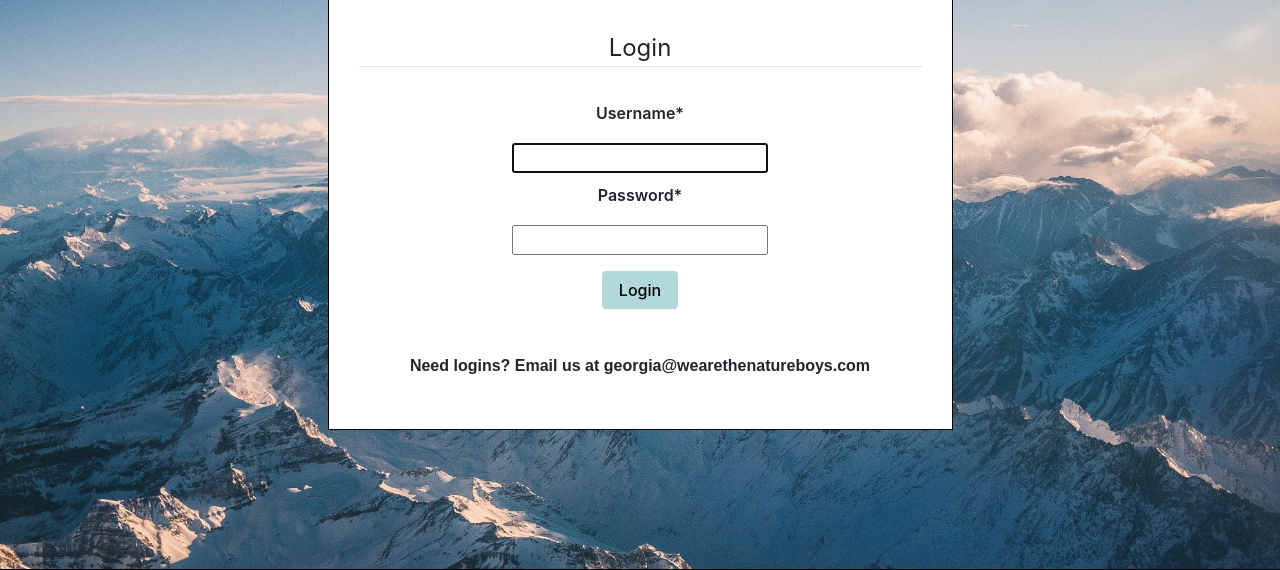
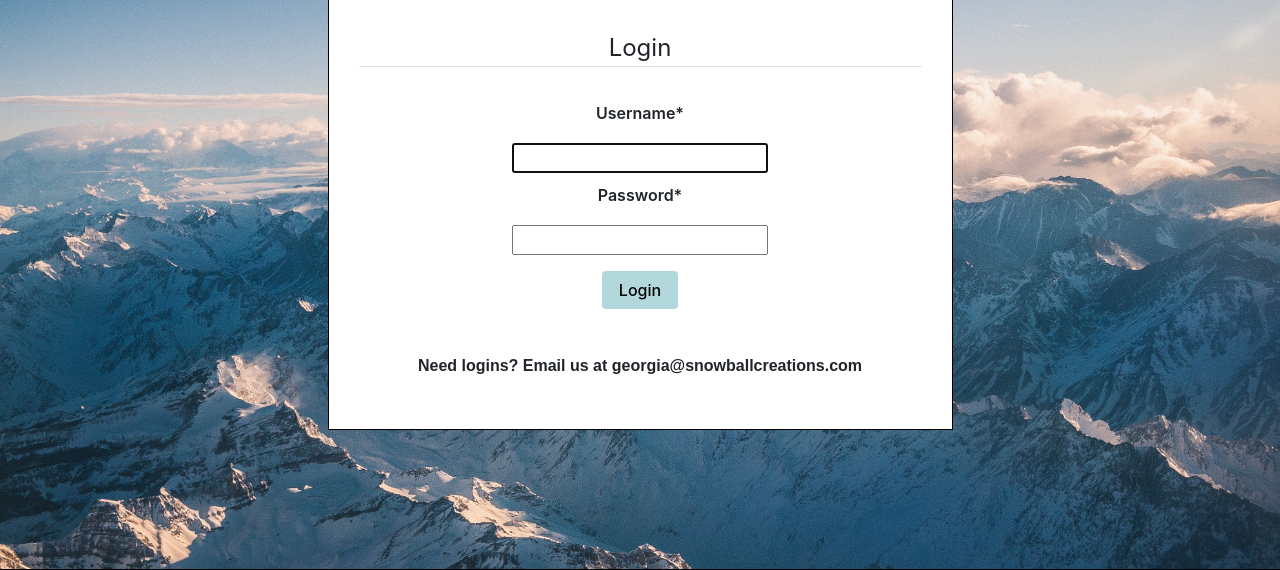
Before and after one commit to emilyjt/snowball-creations, a Django app: page / in a window 1280 px wide. Shown: the part 181-751 px from the top of the page. Run offline with Django 3.2, Linux system fonts and the light colour scheme; some libraries are stand-ins or nearby versions.

Commit message:
update email on login page

```diff
--- a/sc_app/users/templates/users/login.html
+++ b/sc_app/users/templates/users/login.html
@@ -13,6 +13,6 @@
       </div>
     </form>
     <br>
-    <p>Need logins? Email us at georgia@wearethenatureboys.com</p>
+    <p>Need logins? Email us at georgia@snowballcreations.com</p>
   </div>
 {% endblock %}
```
